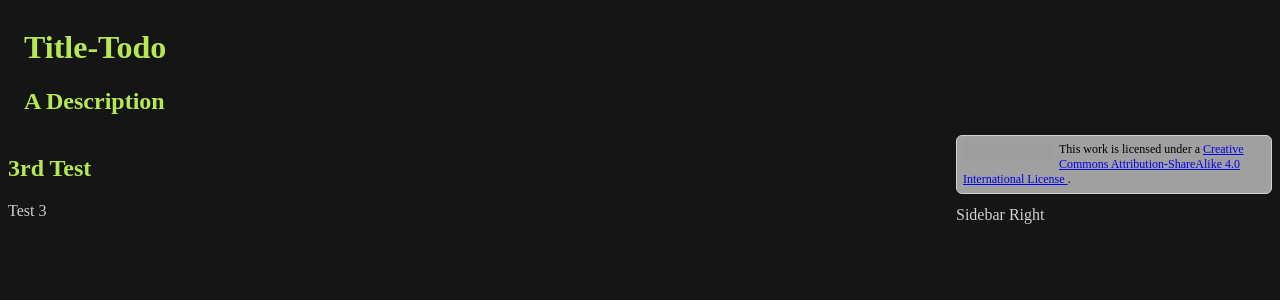
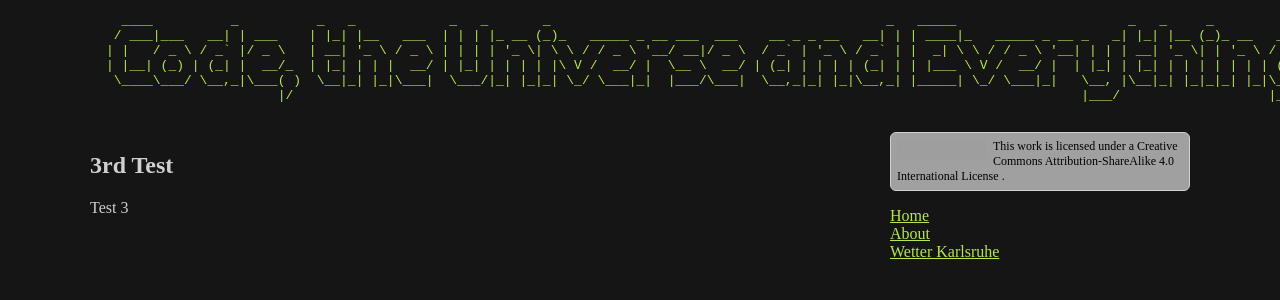
Before and after one commit to soerenkoehler/soerenkoehler.github.io, a Jekyll site: the page built from index.html, in a window 1280 px wide. Shown: the top 300 px of the page. Built offline with Jekyll 4.4.1, drawn with Linux system fonts in a browser that asks for light colours; grey boxes are pictures that could not be loaded.

Commit message:
main navigation, license, about

````diff
--- /dev/null
+++ b/_includes/banner.md
@@ -0,0 +1,8 @@
+```
+  ____          _          _   _            _   _       _                                           _   _____                      _   _     _
+ / ___|___   __| | ___    | |_| |__   ___  | | | |_ __ (_)_   _____ _ __ ___  ___    __ _ _ __   __| | | ____|_   _____ _ __ _   _| |_| |__ (_)_ __   __ _
+| |   / _ \ / _` |/ _ \   | __| '_ \ / _ \ | | | | '_ \| \ \ / / _ \ '__/ __|/ _ \  / _` | '_ \ / _` | |  _| \ \ / / _ \ '__| | | | __| '_ \| | '_ \ / _` |
+| |__| (_) | (_| |  __/_  | |_| | | |  __/ | |_| | | | | |\ V /  __/ |  \__ \  __/ | (_| | | | | (_| | | |___ \ V /  __/ |  | |_| | |_| | | | | | | | (_| |
+ \____\___/ \__,_|\___( )  \__|_| |_|\___|  \___/|_| |_|_| \_/ \___|_|  |___/\___|  \__,_|_| |_|\__,_| |_____| \_/ \___|_|   \__, |\__|_| |_|_|_| |_|\__, |
+                      |/                                                                                                     |___/                   |___/
+```
--- a/_layouts/default.html
+++ b/_layouts/default.html
@@ -11,14 +16,16 @@
 
 <body>
     <div id="header">
-        <h1>{{ site.title }}</h1>
-        <h2>{{ site.description }}</h2>
+        {% capture banner %}{% include banner.md %}{% endcapture %}{{ banner | markdownify }}
+        <!-- <h1>{{ site.title }}</h1>
+        <h2>{{ site.description }}</h2> -->
     </div>
 
     <div id="content">
         {{ content }}
     </div>
 
+    <div id="sidebar">
         <div id="license">
             <a id="imagelink" rel="license" href="http://creativecommons.org/licenses/by-sa/4.0/">
                 <img alt="Creative Commons License" src="https://i.creativecommons.org/l/by-sa/4.0/88x31.png" />
@@ -30,7 +37,12 @@
         </div>
 
         <div id="navbar">
-        Sidebar Right
+            <ul>
+                <li><a href="/">Home</a></li>
+                <li><a href="about.html">About</a></li>
+                <li><a href="wetter-karlsruhe.html">Wetter Karlsruhe</a></li>
+            </ul>
+        </div>
     </div>
 </body>
 
--- a/assets/css/main.css
+++ b/assets/css/main.css
@@ -2,15 +2,24 @@ body {
     color: #d0d0d0;
     background: #151515;
     display: grid;
-    grid-template-rows: repeat(3, auto);
-    grid-template-columns: minmax(20em, 3fr) minmax(10em, 1fr);
+    grid-template-rows: repeat(2, auto);
+    grid-template-columns: minmax(50%, auto) minmax(100px, 300px);
+    gap: 1em;
+    align-items: flex-start;
+    max-width: 1100px;
+    margin: 0 auto;
 }
 
-h1, h2, h3, h4, h5 {
+a, a:active, a:visited {
     color: #b5e853;
 }
 
+a:hover {
+    color: #ffffff;
+}
+
 #header {
+    color: #b5e853;
     padding: 0 1em;
     grid-column: 1 / -1;
 }
@@ -20,7 +29,6 @@ h1, h2, h3, h4, h5 {
 }
 
 #license {
-    align-self: flex-start;
     border: 1px solid #d0d0d0;
     border-radius: 0.5em;
     padding: 0.5em;
@@ -29,7 +37,13 @@ h1, h2, h3, h4, h5 {
     background: #a0a0a0;
 }
 
-#license a#imagelink, a#imagelink:active, a#imagelink:visited {
+#license a, #license a:active, #license a:visited {
+    color: #000;
+    text-decoration: none;
+}
+
+#license a:hover {
+    color: #ffffff;
     text-decoration: none;
 }
 
@@ -42,3 +56,11 @@ h1, h2, h3, h4, h5 {
 
 #navbar {
 }
+
+#navbar ul {
+    padding: 0;
+}
+
+#navbar li {
+    list-style: none outside;
+}
````
Also changed, not shown: other parts of _layouts/default.html (+6 -1 lines), about.md (added, +28 -0 lines), pgp-key.md (added, +82 -0 lines), wetter-karlsruhe.html (added, +64 -0 lines), assets/img/rainy-weather.ico (added). Lines whose indentation alone changed are shown as unchanged.
